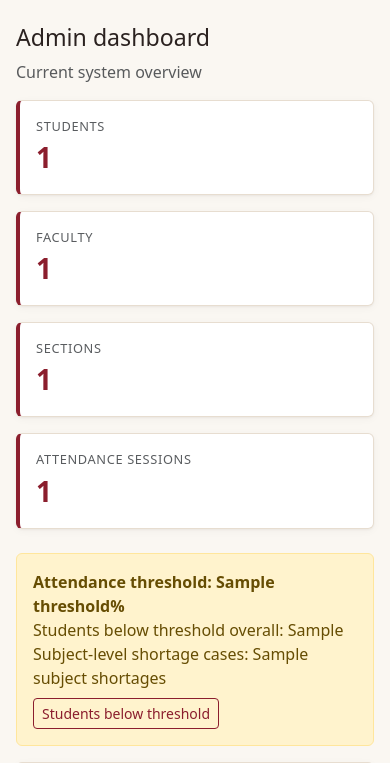
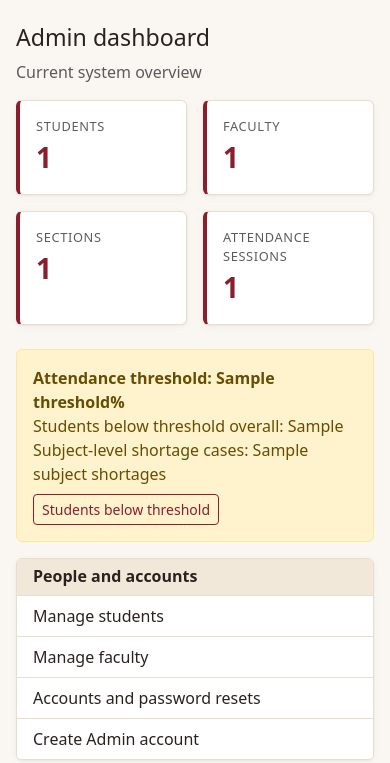
Before and after one commit to Harsha-Kamaraj/Student-Attendance-Management-System, a Django app: template templates/dashboard/admin.html in a window 390 px wide. Shown: the part 59-822 px from the top of the page. Run offline with Django 5.2, Linux system fonts and the light colour scheme; the template is opened without the code that fills it: most values are stand-ins (such as "Sample title", 1, 10 or a date in 2020); some libraries are stand-ins or nearby versions.

Commit message:
Show dashboard summary cards two per row on phones
The four Admin and Faculty summary cards stacked into one long column at
360px. They now sit in a two-by-two grid on small screens and stay in
one row of four on large screens, with no horizontal page overflow.

```diff
--- a/templates/dashboard/admin.html
+++ b/templates/dashboard/admin.html
@@ -6,10 +6,10 @@
   <h1 class="h3">Admin dashboard</h1>
   <p class="text-body-secondary">Current system overview</p>
   <div class="row g-3 mb-4">
-    <div class="col-sm-6 col-lg-3"><div class="card stat-card h-100"><div class="card-body"><div class="stat-label">Students</div><div class="stat-value">{{ student_count }}</div></div></div></div>
-    <div class="col-sm-6 col-lg-3"><div class="card stat-card h-100"><div class="card-body"><div class="stat-label">Faculty</div><div class="stat-value">{{ faculty_count }}</div></div></div></div>
-    <div class="col-sm-6 col-lg-3"><div class="card stat-card h-100"><div class="card-body"><div class="stat-label">Sections</div><div class="stat-value">{{ section_count }}</div></div></div></div>
-    <div class="col-sm-6 col-lg-3"><div class="card stat-card h-100"><div class="card-body"><div class="stat-label">Attendance sessions</div><div class="stat-value">{{ session_count }}</div></div></div></div>
+    <div class="col-6 col-lg-3"><div class="card stat-card h-100"><div class="card-body"><div class="stat-label">Students</div><div class="stat-value">{{ student_count }}</div></div></div></div>
+    <div class="col-6 col-lg-3"><div class="card stat-card h-100"><div class="card-body"><div class="stat-label">Faculty</div><div class="stat-value">{{ faculty_count }}</div></div></div></div>
+    <div class="col-6 col-lg-3"><div class="card stat-card h-100"><div class="card-body"><div class="stat-label">Sections</div><div class="stat-value">{{ section_count }}</div></div></div></div>
+    <div class="col-6 col-lg-3"><div class="card stat-card h-100"><div class="card-body"><div class="stat-label">Attendance sessions</div><div class="stat-value">{{ session_count }}</div></div></div></div>
   </div>
   <div class="alert alert-warning d-flex flex-wrap justify-content-between align-items-center gap-2" role="status">
     <div>
```
Also changed, not shown: templates/dashboard/faculty.html (+4 -4 lines).
